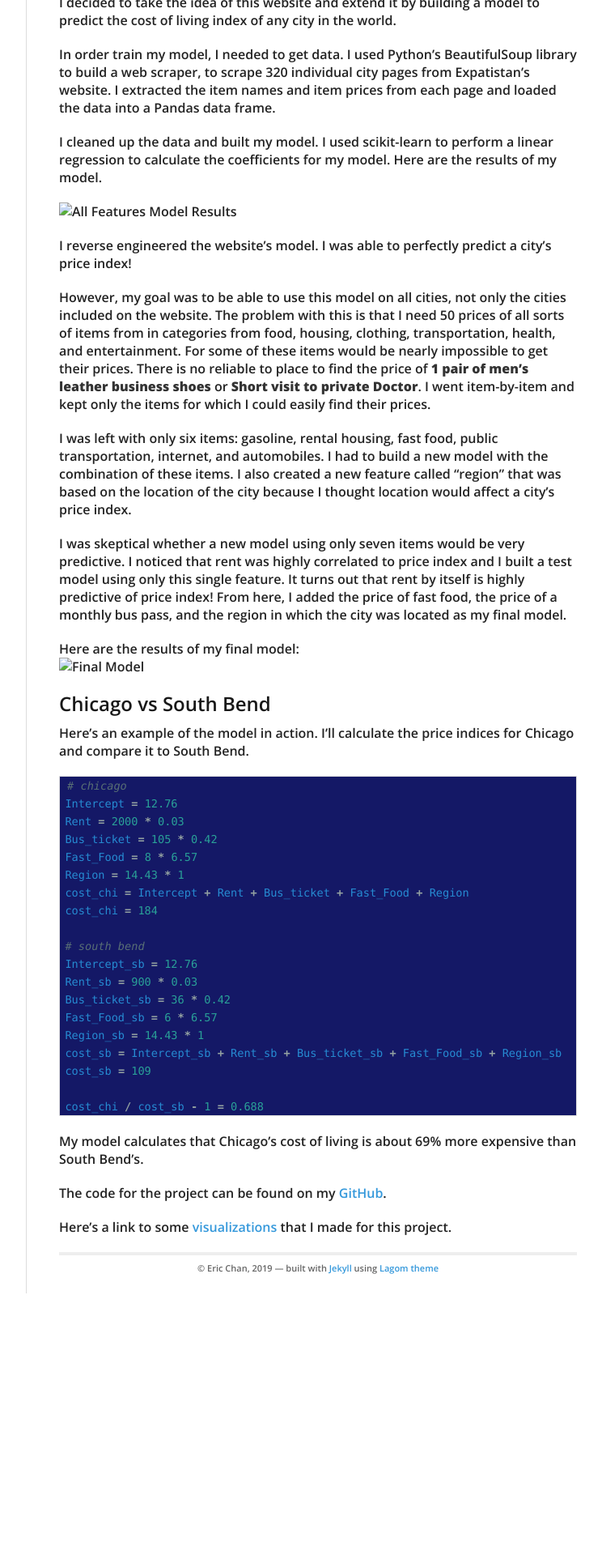
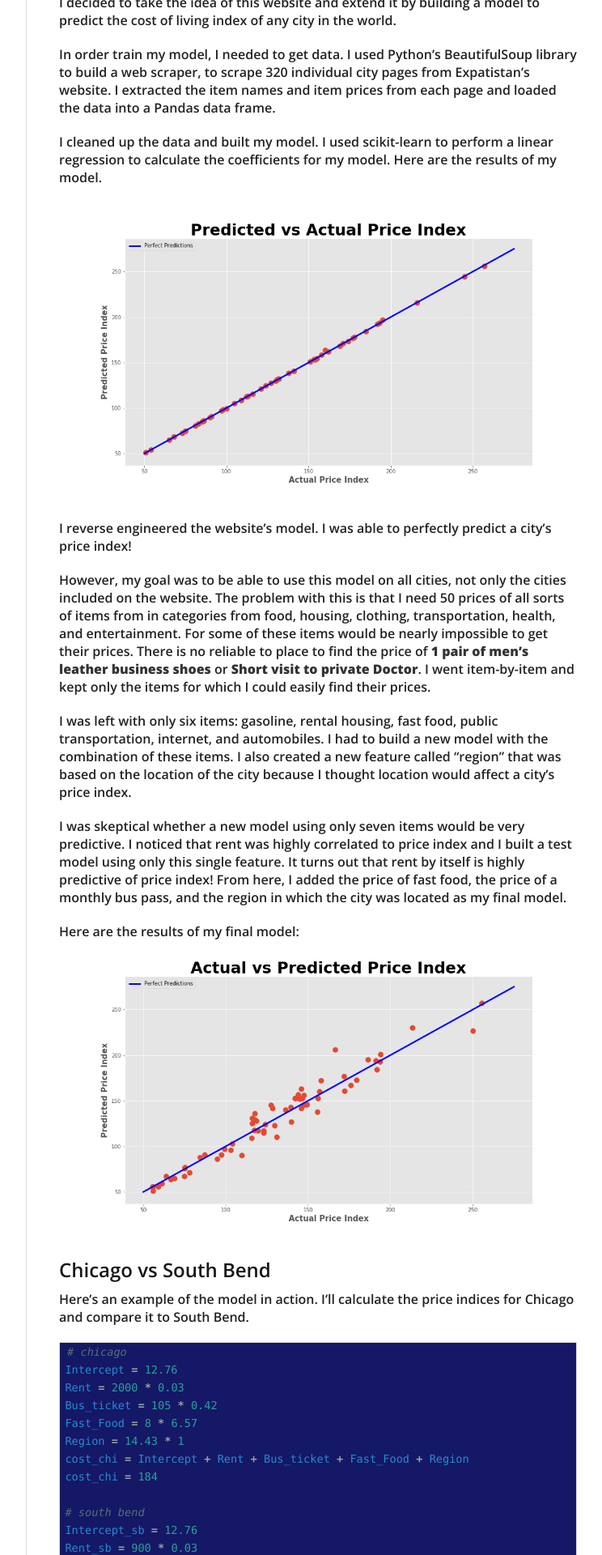
Before and after one commit to ericchan24/ericchan24.github.io, a Jekyll site: the page built from _posts/2019-05-May/2019-05-14-How-Expensive-is-Your-City.md, in a window 1280 px wide. Shown: the part 470-2390 px from the top of the page at 81% size, without its empty margins (378-1122 px from the left). Built offline with Jekyll 4.4.1, drawn with Linux system fonts in a browser that asks for light colours; before the commit the page ends 2067 px from its top, so only the background shows below that.

Commit message:
fixed how expensive is your city image locations

```diff
--- a/_posts/2019-05-May/2019-05-14-How-Expensive-is-Your-City.md
+++ b/_posts/2019-05-May/2019-05-14-How-Expensive-is-Your-City.md
@@ -41,7 +41,7 @@ In order train my model, I needed to get data. I used Python's BeautifulSoup lib
 
 I cleaned up the data and built my model. I used scikit-learn to perform a linear regression to calculate the coefficients for my model. Here are the results of my model.
 
-![All Features Model Results](/assets/img/2019-05-May/2019-05-15-How-Expensive-is-Your-City/all_features.png){:width='650px'}
+![All Features Model Results](/assets/img/2019-05-May/2019-05-14-How-Expensive-is-Your-City/all_features.png){:width='650px'}
 
 I reverse engineered the website's model. I was able to perfectly predict a city's price index!
 
@@ -52,7 +52,7 @@ I was left with only six items: gasoline, rental housing, fast food, public tran
 I was skeptical whether a new model using only seven items would be very predictive. I noticed that rent was highly correlated to price index and I built a test model using only this single feature. It turns out that rent by itself is highly predictive of price index! From here, I added the price of fast food, the price of a monthly bus pass, and the region in which the city was located as my final model.
 
 Here are the results of my final model:
-![Final Model](/assets/img/2019-05-May/2019-05-15-How-Expensive-is-Your-City/final_predictions.png){:width='650px'}
+![Final Model](/assets/img/2019-05-May/2019-05-14-How-Expensive-is-Your-City/final_predictions.png){:width='650px'}
 
 ## Chicago vs South Bend
 Here's an example of the model in action. I'll calculate the price indices for Chicago and compare it to South Bend.
```
Also changed, not shown: 3 other files.
